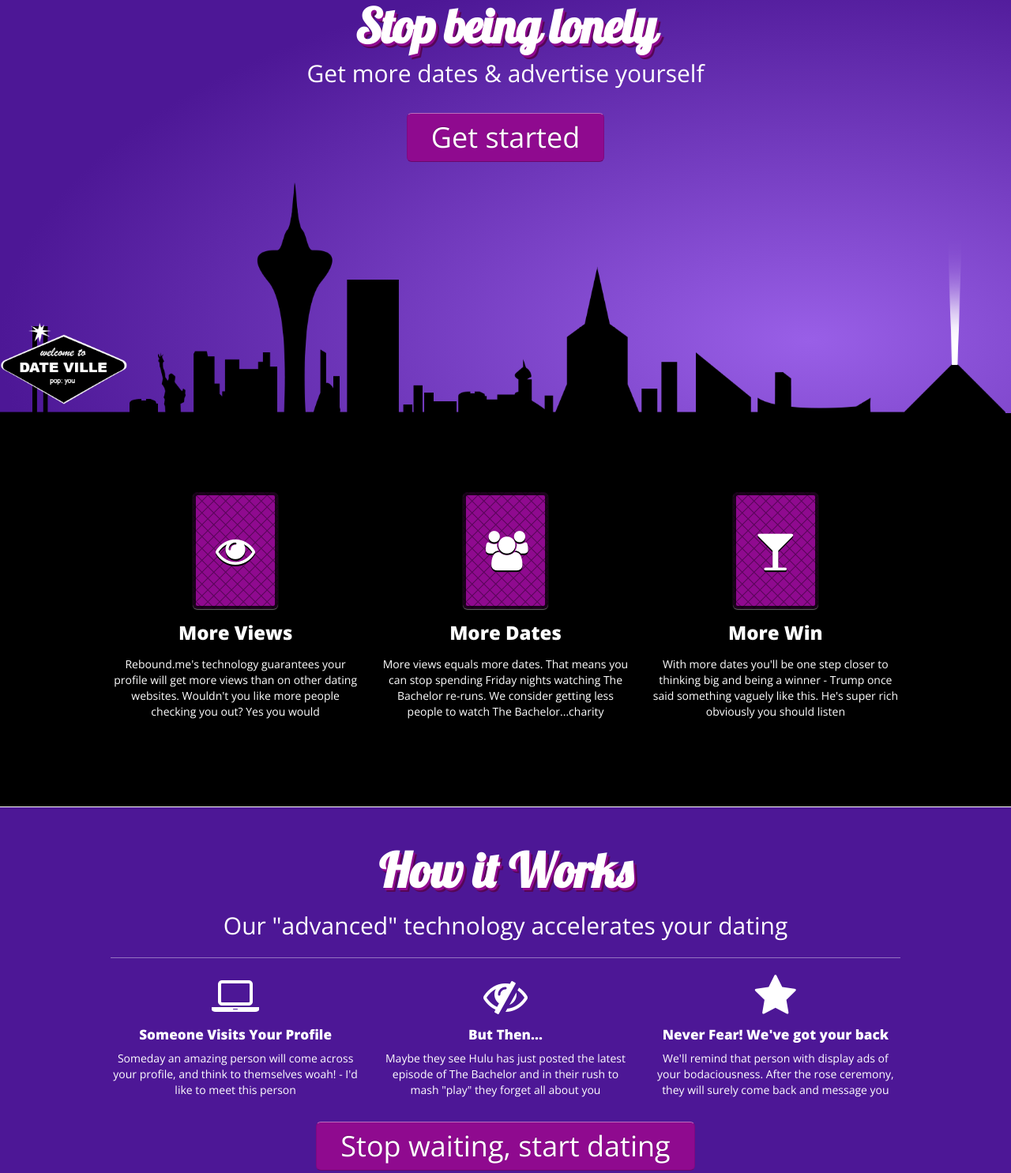
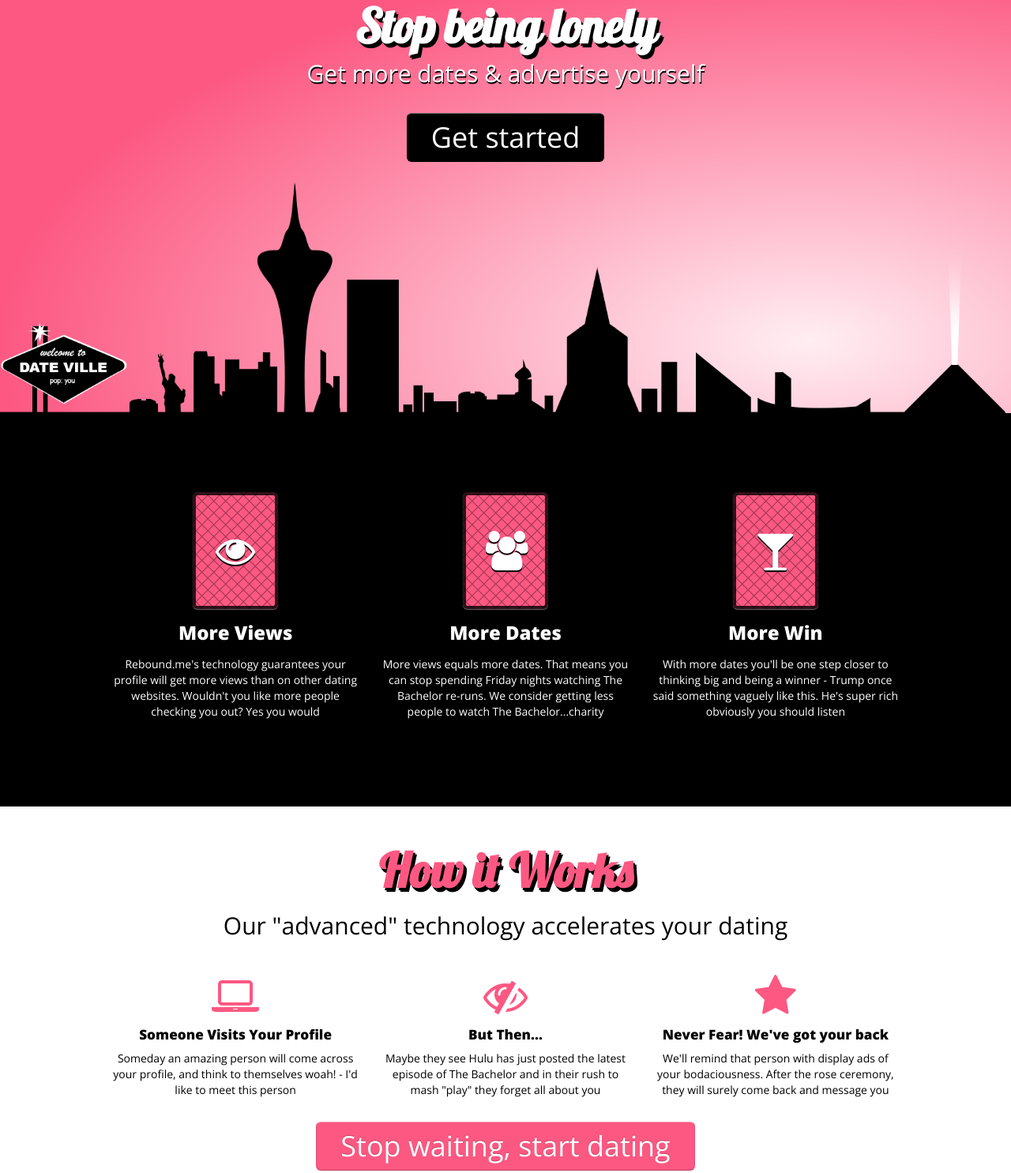
Before and after one commit to jcarver989/html5-talk, a website: page prototype/index.html in a window 1280 px wide. Shown: the part 137-1622 px from the top of the page at 79% size. Drawn offline with nearby package versions, Linux system fonts and the light colour scheme.

Commit message:
pinkified

```diff
--- a/prototype/index.html
+++ b/prototype/index.html
@@ -121,7 +121,7 @@
     <div class="content black">
       <div class="container-fluid">
         <div class="row-fluid">
-          <div class="span12 centered">
+          <div class="span4 offset4">
             <img id="tony" src="img/tony-transparent.png" />
             <p class="copyright">&copy; t-pleasure industries</p>
           </div>
--- a/prototype/less/buttons.less
+++ b/prototype/less/buttons.less
@@ -5,7 +5,7 @@
   -webkit-transition: background 0.5s;
 
   &:hover {
-    background: @quaternary;
+    color: @secondary;
   }
 
   &.btn-jumbo {
--- a/prototype/less/custom.less
+++ b/prototype/less/custom.less
@@ -3,7 +3,7 @@
   height: 140px;
   width: 100px;
   margin: 0 auto;
-  background: url("../img/pattern.png") @primary;
+  background: url("../img/pattern.png") @secondary;
   display: block;
   position: relative;
   border-radius: 6px;
@@ -38,10 +38,26 @@
   }
 
   &.secondary {
-    background: @secondary;
-    color: #fff;
+    background: #fff;
+    color: @black;
     border-top: 1px solid #fff;
     border-bottom: 1px solid #fff;
+    i {
+      color: @secondary;
+    }
+    h1 {
+      color: @secondary;
+    }
+    h2 {
+      text-shadow: none;
+    }
+    .btn {
+      background: @secondary;
+      color: #fff;
+      &:hover {
+        color: @primary;
+      }
+    }
   }
 
   hr {
--- a/prototype/less/theme.less
+++ b/prototype/less/theme.less
@@ -4,11 +4,14 @@
 @lavender: #4D1796;
 @blue: #21219A;
 @yellow: #DDCA10;
+@black: #000;
+@fuschia: #FC5882;
+@lightblue: #9EC8FE;
 
-@primary: @purple;
-@secondary: @lavender;
+@primary: @black;
+@secondary: @fuschia;
 @tertiary: @blue;
-@quaternary: @yellow;
+@quaternary: @lightblue;
 
 
 
--- a/prototype/less/typography.less
+++ b/prototype/less/typography.less
@@ -17,6 +17,7 @@ h1 {
 h2 {
   font-size: @h1-size / 2;
   font-weight: normal;
+  text-shadow: 1px 2px @primary;
 }
 
 h3 {
```
